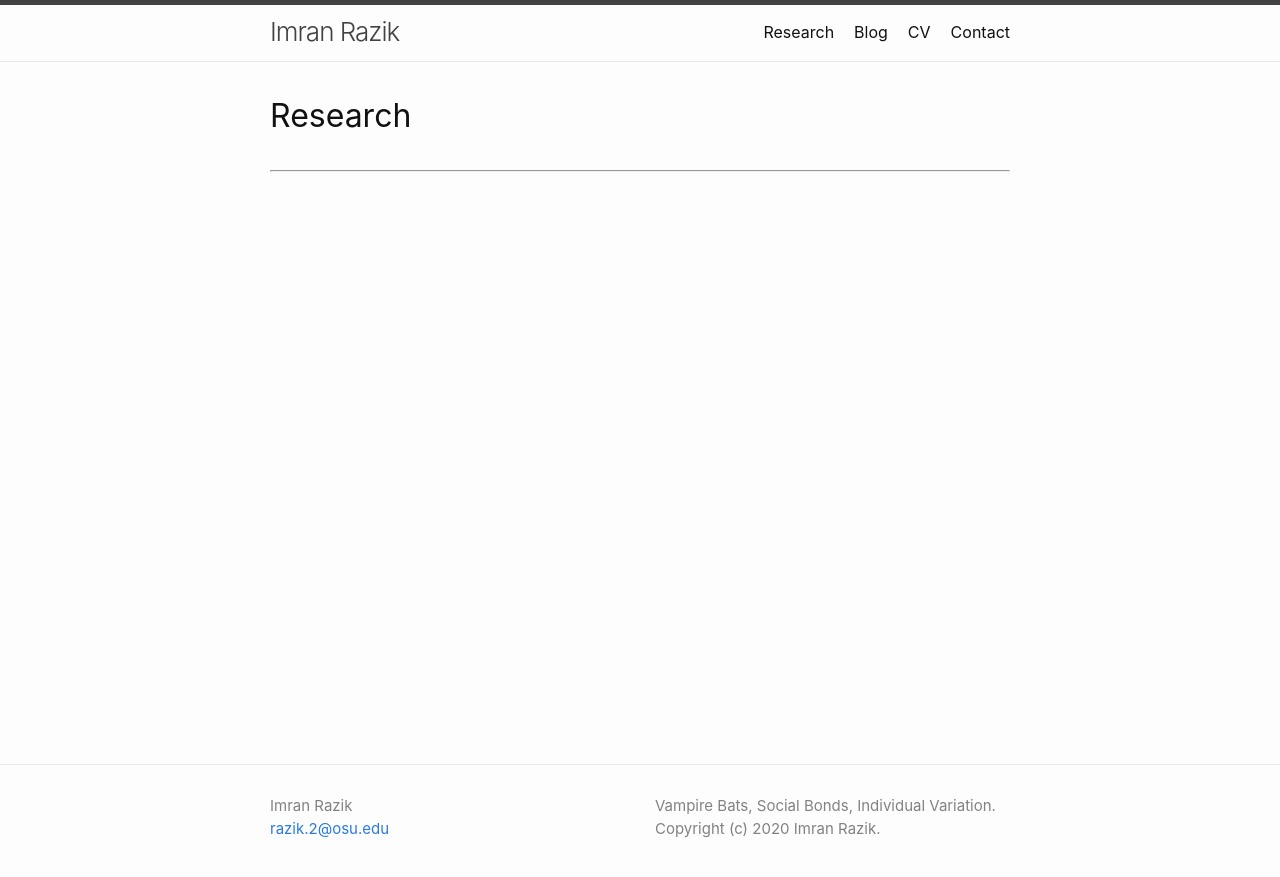
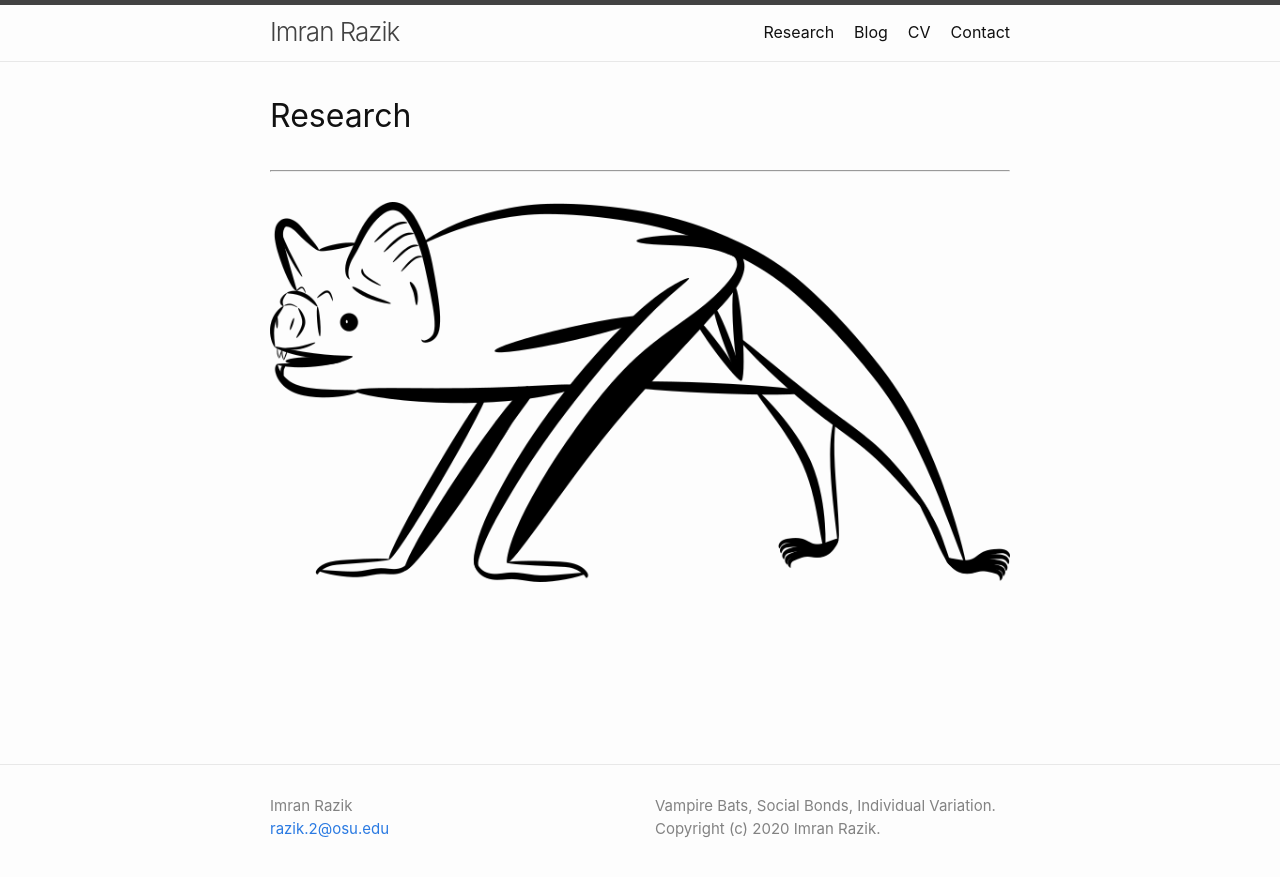
Before and after one commit to imranrazik/imranrazik.github.io, a Jekyll site: the page built from index.md, in a window 1280 px wide. Shown: the top 877 px of the page. Built offline with Jekyll 4.4.1, drawn with Linux system fonts in a browser that asks for light colours; our own code applies the rules of GitHub Pages for plain Markdown files.

Commit message:
Update index.md

```diff
--- a/index.md
+++ b/index.md
@@ -3,3 +3,4 @@ layout: home
 ---
 # Research
 ---
+![Vampire bat digital drawing - Copyright (c) 2020 Imran Razik](/assets/vampterrestrial.png)
```
